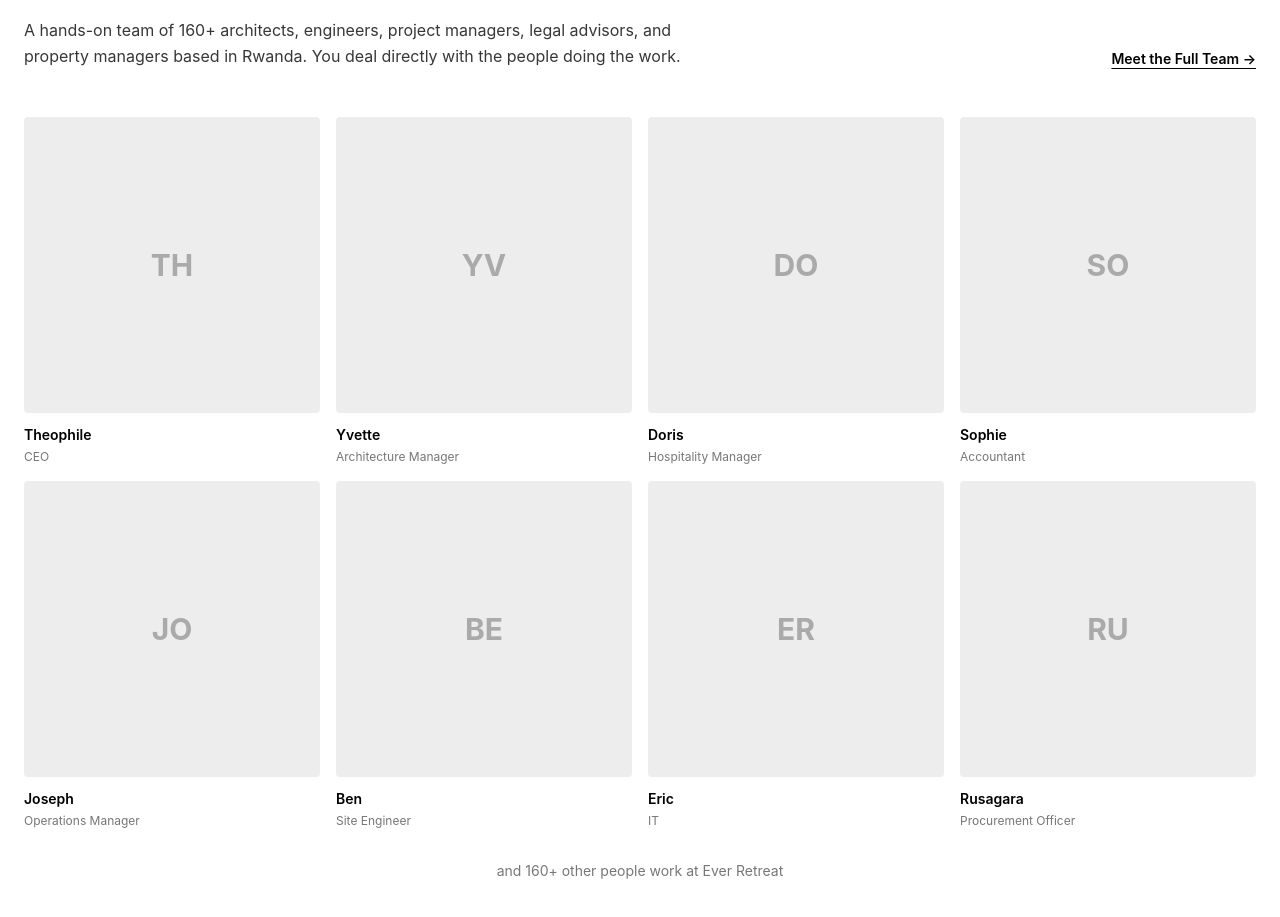
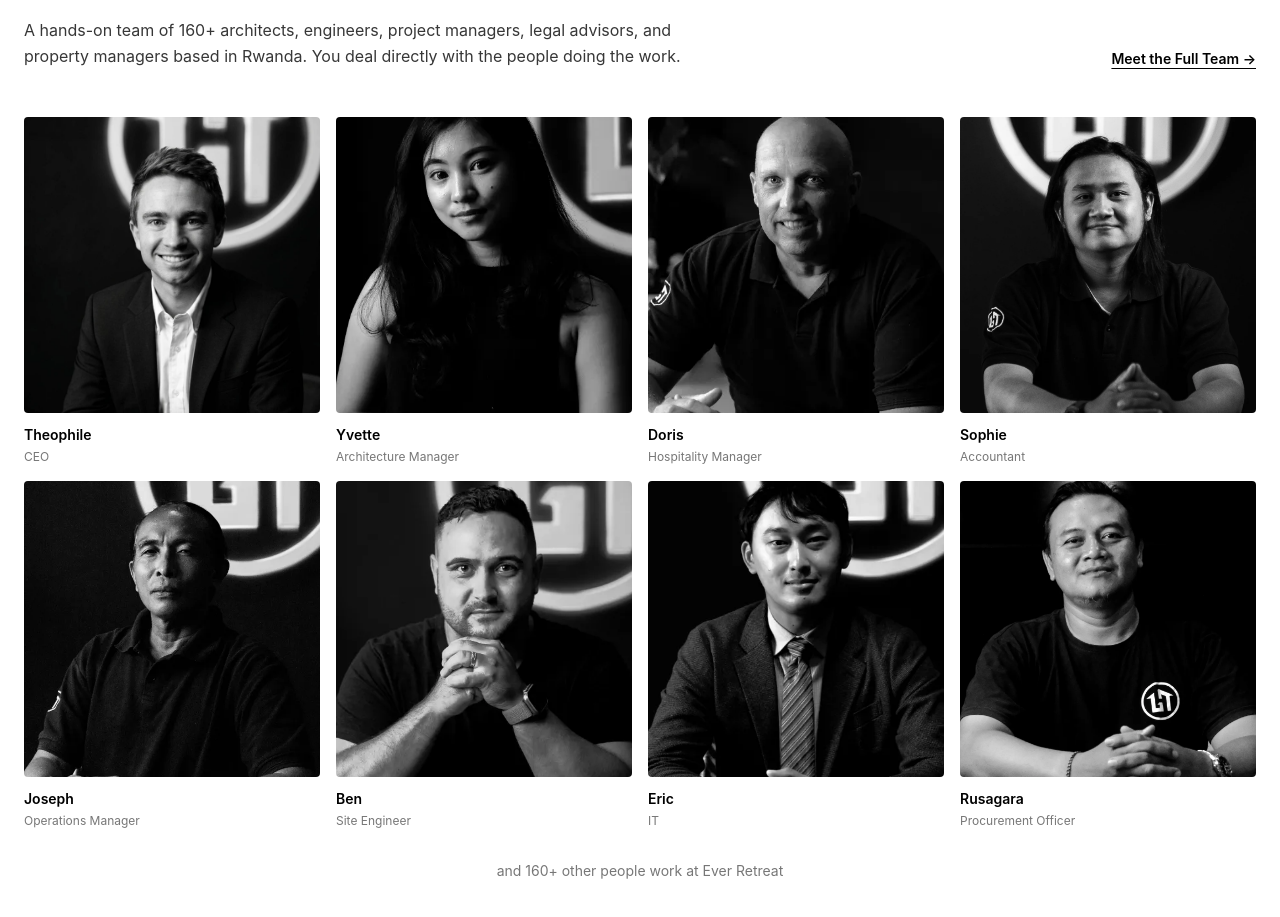
Before and after one commit to ever-design-group/everretreatinvestments.com, a Next.js app: page /about in a window 1280 px wide. Shown: the part 4493-5410 px from the top of the page. Built offline with nearby package versions, Linux system fonts and the light colour scheme.

Commit message:
Use placeholder photos for team members with real image URLs

```diff
--- a/src/components/Team.tsx
+++ b/src/components/Team.tsx
@@ -1,45 +1,54 @@
 import Link from "next/link";
+import Image from "next/image";
 
 const teamMembers = [
   {
     name: "Theophile",
     role: "CEO",
-    initials: "TH",
+    image: "/images/team/dan.webp",
+    imageAlt: "Theophile - CEO at Ever Retreat",
   },
   {
     name: "Yvette",
     role: "Architecture Manager",
-    initials: "YV",
+    image: "/images/team/irene.webp",
+    imageAlt: "Yvette - Architecture Manager at Ever Retreat",
   },
   {
     name: "Doris",
     role: "Hospitality Manager",
-    initials: "DO",
+    image: "/images/team/james.webp",
+    imageAlt: "Doris - Hospitality Manager at Ever Retreat",
   },
   {
     name: "Sophie",
     role: "Accountant",
-    initials: "SO",
+    image: "/images/team/agung.webp",
+    imageAlt: "Sophie - Accountant at Ever Retreat",
   },
   {
     name: "Joseph",
     role: "Operations Manager",
-    initials: "JO",
+    image: "/images/team/nyoman.webp",
+    imageAlt: "Joseph - Operations Manager at Ever Retreat",
   },
   {
     name: "Ben",
     role: "Site Engineer",
-    initials: "BE",
+    image: "/images/team/ben.webp",
+    imageAlt: "Ben - Site Engineer at Ever Retreat",
   },
   {
     name: "Eric",
     role: "IT",
-    initials: "ER",
+    image: "/images/team/yogi.webp",
+    imageAlt: "Eric - IT at Ever Retreat",
   },
   {
     name: "Rusagara",
     role: "Procurement Officer",
-    initials: "RU",
+    image: "/images/team/dedi.webp",
+    imageAlt: "Rusagara - Procurement Officer at Ever Retreat",
   },
 ];
 
@@ -72,10 +81,14 @@ export function Team() {
         <div className="grid grid-cols-2 gap-4 sm:grid-cols-3 lg:grid-cols-4">
           {teamMembers.map((member) => (
             <div key={member.name} className="group">
-              <div className="relative aspect-square overflow-hidden rounded-lg bg-brand-gray-100 flex items-center justify-center">
-                <span className="text-3xl font-bold text-brand-gray-400">
-                  {member.initials}
-                </span>
+              <div className="relative aspect-square overflow-hidden rounded-lg">
+                <Image
+                  src={member.image}
+                  alt={member.imageAlt}
+                  fill
+                  sizes="(max-width: 640px) 50vw, (max-width: 1024px) 33vw, 25vw"
+                  className="object-cover transition-transform duration-500 group-hover:scale-105"
+                />
               </div>
               <p className="mt-3 text-sm font-semibold text-black">{member.name}</p>
               <p className="mt-1 text-xs text-brand-gray-500">{member.role}</p>
```
Also changed, not shown: public/images/team/ben.webp (added).
